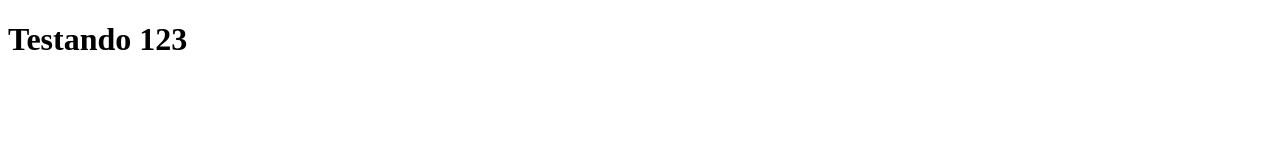
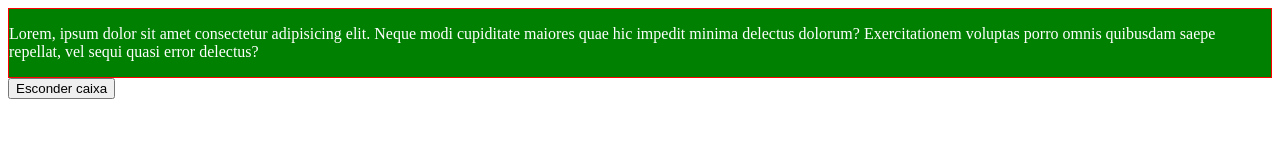
Before and after one commit to T14g/modal-js-cookies, a plain HTML site: page index.html in a window 1280 px wide. Drawn offline with Linux system fonts and the light colour scheme.

Commit message:
Desativados cookies temporariamente, adicionada task Lucas

```diff
--- a/index.html
+++ b/index.html
@@ -7,6 +7,12 @@
 </head>
 <body>
     <div id="container"></div>
+
+    <div id="caixa" style="border: 1px red solid;background: green;color: #fff;">
+        <p>Lorem, ipsum dolor sit amet consectetur adipisicing elit. Neque modi cupiditate maiores quae hic impedit minima delectus dolorum? Exercitationem voluptas porro omnis quibusdam saepe repellat, vel sequi quasi error delectus?</p>
+    </div>
+
+    <button id="botao">Esconder caixa</button>
     <script src="script.js"></script>
 </body>
 </html>
--- a/script.js
+++ b/script.js
@@ -47,4 +47,22 @@ var cookieTest = getCookie('teste');
   }
 }
 
-verifyModal();
+// verifyModal();
+
+
+//====================================================================/
+
+// O código acima dessa linha só funciona em um servidor, é relativo aos cookies
+// Ele não é executado em nenhum momento pois comentei a linha 50
+
+//====================================================================/
+
+/**Tarefa #1
+/* Ideia: Fazer com que a div de id #caixa suma ao clickar no botão com id #botao
+/*
+/* Possíveis passos:
+/* Criar uma função para esconder a caixa alterando o display para none
+/* A função vai ser adicionada no click do botao via addEventListener
+/* Testar
+/* Definir um limite de tempo para não ficar o dia todo nisso caso trave
+*/
```
